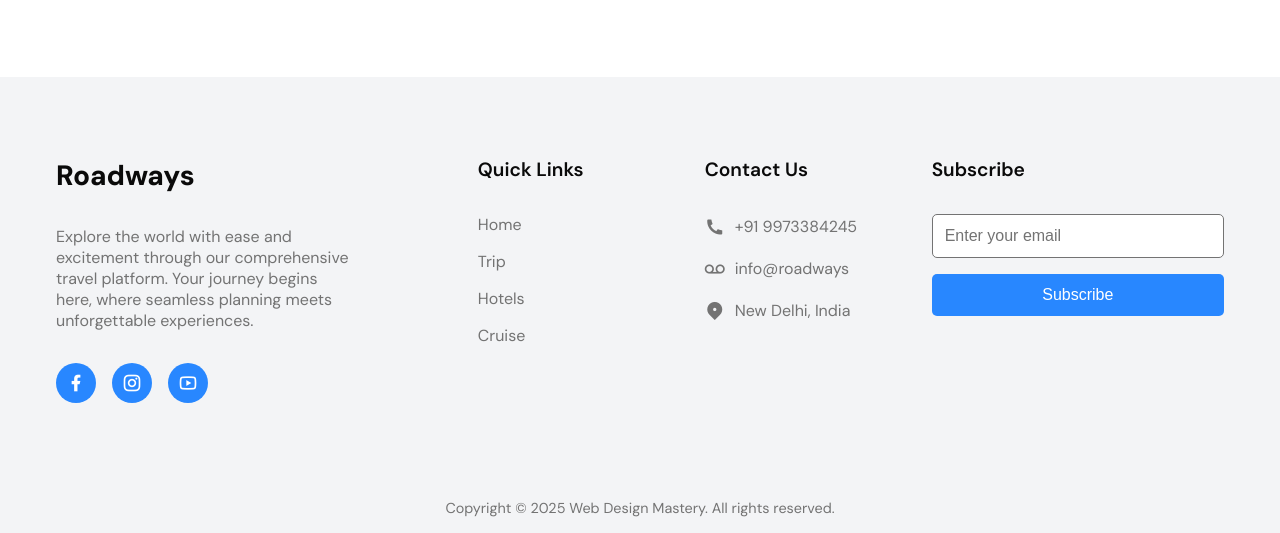
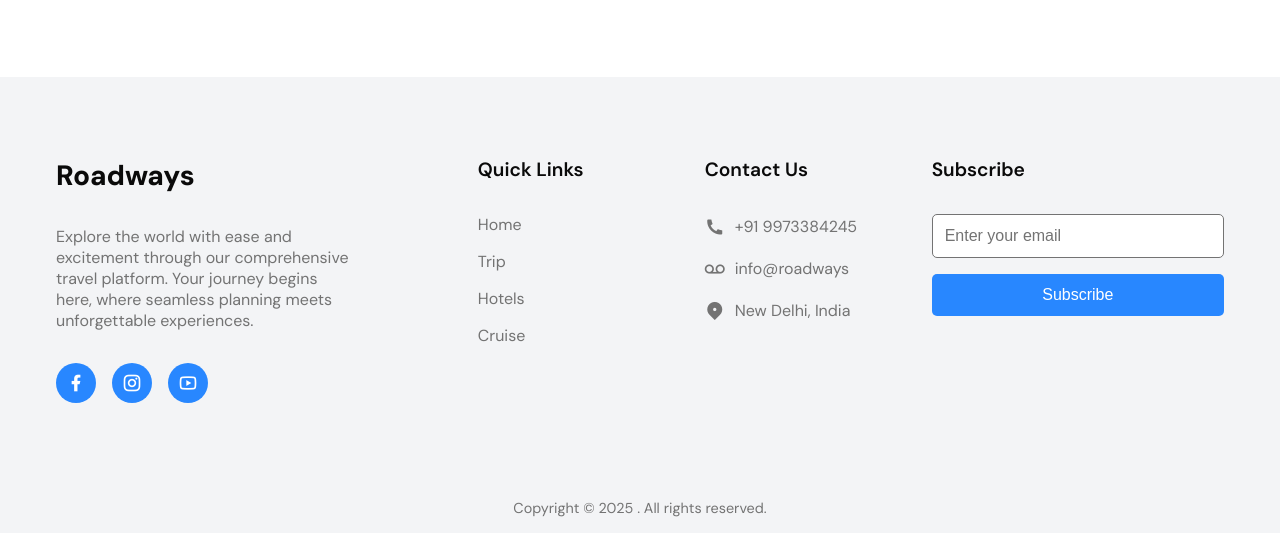
Before and after one commit to himans71/Travelling-Website, a plain HTML site: page index.html in a window 1280 px wide. Shown: the part 4595-5128 px from the top of the page. Drawn offline with nearby package versions, Linux system fonts and the light colour scheme.

Commit message:
Update index.html

```diff
--- a/index.html
+++ b/index.html
@@ -423,7 +423,7 @@
         </div>
       </div>
       <div class="footer__bar">
-        Copyright © 2025 Web Design Mastery. All rights reserved.
+        Copyright © 2025 . All rights reserved.
       </div>
     </footer>
 
```
